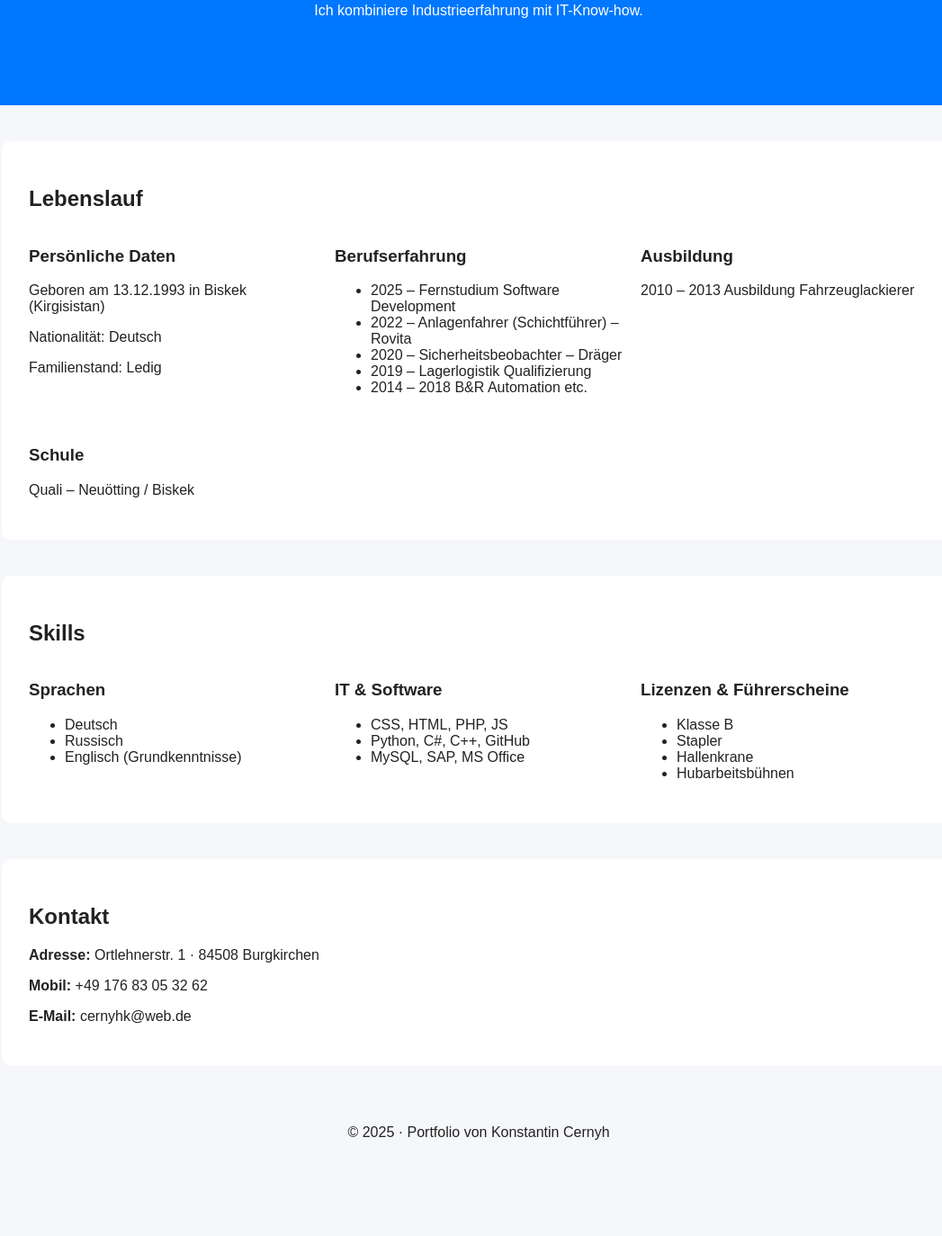
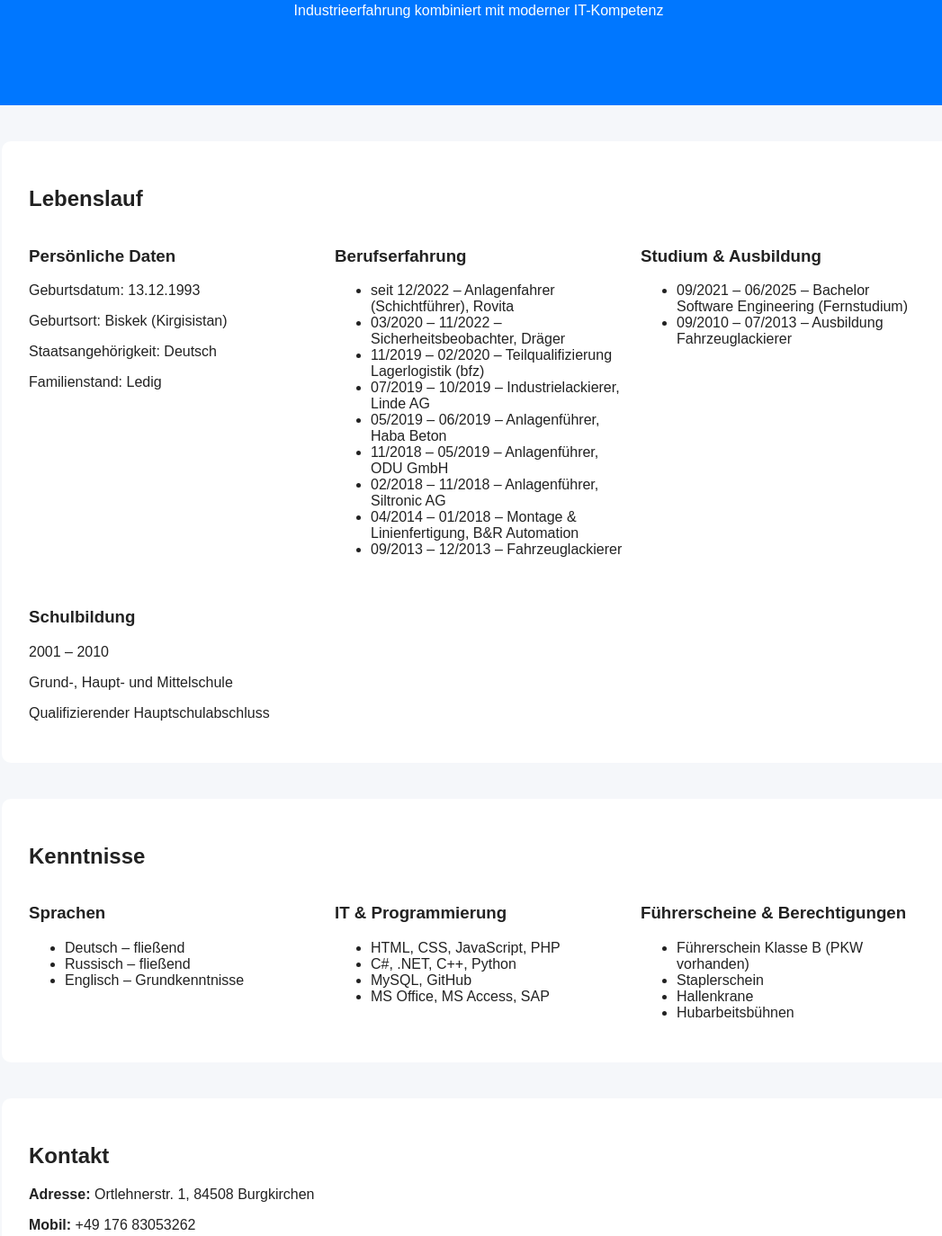
Before and after one commit to CernyhKonstantin/Lebenslauf-Konstantin-Cernyh, a plain HTML site: page Lebenslauf/index.html in a window 1280 px wide. Shown: the part 483-1857 px from the top of the page at 90% size, without its empty margins (108-1155 px from the left). Before the commit the page ends 1776 px from the top, so only its background shows below. Drawn offline with Linux system fonts and the light colour scheme.

Commit message:
Add files via upload

```diff
--- a/Lebenslauf/index.html
+++ b/Lebenslauf/index.html
@@ -12,7 +12,7 @@
     <ul>
         <li><a href="#home">Home</a></li>
         <li><a href="#cv">Lebenslauf</a></li>
-        <li><a href="#skills">Skills</a></li>
+        <li><a href="#skills">Kenntnisse</a></li>
         <li><a href="#contact">Kontakt</a></li>
     </ul>
     <button id="theme-toggle">🌓</button>
@@ -21,13 +21,14 @@
 <header id="home">
     <div class="hero">
         <img src="profile.jpg" alt="Profilbild" class="profile-img">
-        <h1>Software Developer & Anlagenfahrer</h1>
-        <p>Ich kombiniere Industrieerfahrung mit IT-Know-how.</p>
+        <h1>Software Engineer & Anlagenfahrer</h1>
+        <p>Industrieerfahrung kombiniert mit moderner IT-Kompetenz</p>
     </div>
 </header>
 
 <main>
 
+<!-- Lebenslauf -->
 <section id="cv" class="card">
     <h2>Lebenslauf</h2>
 
@@ -35,83 +36,97 @@
 
         <div>
             <h3>Persönliche Daten</h3>
-            <p>Geboren am 13.12.1993 in Biskek (Kirgisistan)</p>
-            <p>Nationalität: Deutsch</p>
+            <p>Geburtsdatum: 13.12.1993</p>
+            <p>Geburtsort: Biskek (Kirgisistan)</p>
+            <p>Staatsangehörigkeit: Deutsch</p>
             <p>Familienstand: Ledig</p>
         </div>
 
         <div>
             <h3>Berufserfahrung</h3>
             <ul>
-                <li>2025 – Fernstudium Software Development</li>
-                <li>2022 – Anlagenfahrer (Schichtführer) – Rovita</li>
-                <li>2020 – Sicherheitsbeobachter – Dräger</li>
-                <li>2019 – Lagerlogistik Qualifizierung</li>
-                <li>2014 – 2018 B&R Automation etc.</li>
+                <li>seit 12/2022 – Anlagenfahrer (Schichtführer), Rovita</li>
+                <li>03/2020 – 11/2022 – Sicherheitsbeobachter, Dräger</li>
+                <li>11/2019 – 02/2020 – Teilqualifizierung Lagerlogistik (bfz)</li>
+                <li>07/2019 – 10/2019 – Industrielackierer, Linde AG</li>
+                <li>05/2019 – 06/2019 – Anlagenführer, Haba Beton</li>
+                <li>11/2018 – 05/2019 – Anlagenführer, ODU GmbH</li>
+                <li>02/2018 – 11/2018 – Anlagenführer, Siltronic AG</li>
+                <li>04/2014 – 01/2018 – Montage & Linienfertigung, B&R Automation</li>
+                <li>09/2013 – 12/2013 – Fahrzeuglackierer</li>
             </ul>
         </div>
 
         <div>
-            <h3>Ausbildung</h3>
-            <p>2010 – 2013 Ausbildung Fahrzeuglackierer</p>
-        </div>
-
-        <div>
-            <h3>Schule</h3>
-            <p>Quali – Neuötting / Biskek</p>
-        </div>
-
-    </div>
-
-</section>
-
-
-<section id="skills" class="card">
-    <h2>Skills</h2>
-
-    <div class="skills-grid">
-        <div>
-            <h3>Sprachen</h3>
+            <h3>Studium & Ausbildung</h3>
             <ul>
-                <li>Deutsch</li>
-                <li>Russisch</li>
-                <li>Englisch (Grundkenntnisse)</li>
+                <li>09/2021 – 06/2025 – Bachelor Software Engineering (Fernstudium)</li>
+                <li>09/2010 – 07/2013 – Ausbildung Fahrzeuglackierer</li>
             </ul>
         </div>
 
         <div>
-            <h3>IT & Software</h3>
+            <h3>Schulbildung</h3>
+            <p>2001 – 2010</p>
+            <p>Grund-, Haupt- und Mittelschule</p>
+            <p>Qualifizierender Hauptschulabschluss</p>
+        </div>
+
+    </div>
+</section>
+
+
+<!-- Kenntnisse -->
+<section id="skills" class="card">
+    <h2>Kenntnisse</h2>
+
+    <div class="skills-grid">
+
+        <div>
+            <h3>Sprachen</h3>
             <ul>
-                <li>CSS, HTML, PHP, JS</li>
-                <li>Python, C#, C++, GitHub</li>
-                <li>MySQL, SAP, MS Office</li>
+                <li>Deutsch – fließend</li>
+                <li>Russisch – fließend</li>
+                <li>Englisch – Grundkenntnisse</li>
             </ul>
         </div>
 
         <div>
-            <h3>Lizenzen & Führerscheine</h3>
+            <h3>IT & Programmierung</h3>
             <ul>
-                <li>Klasse B</li>
-                <li>Stapler</li>
+                <li>HTML, CSS, JavaScript, PHP</li>
+                <li>C#, .NET, C++, Python</li>
+                <li>MySQL, GitHub</li>
+                <li>MS Office, MS Access, SAP</li>
+            </ul>
+        </div>
+
+        <div>
+            <h3>Führerscheine & Berechtigungen</h3>
+            <ul>
+                <li>Führerschein Klasse B (PKW vorhanden)</li>
+                <li>Staplerschein</li>
                 <li>Hallenkrane</li>
                 <li>Hubarbeitsbühnen</li>
             </ul>
         </div>
+
     </div>
 </section>
 
 
+<!-- Kontakt -->
 <section id="contact" class="card">
     <h2>Kontakt</h2>
-    <p><strong>Adresse:</strong> Ortlehnerstr. 1 · 84508 Burgkirchen</p>
-    <p><strong>Mobil:</strong> +49 176 83 05 32 62</p>
+    <p><strong>Adresse:</strong> Ortlehnerstr. 1, 84508 Burgkirchen</p>
+    <p><strong>Mobil:</strong> +49 176 83053262</p>
     <p><strong>E-Mail:</strong> cernyhk@web.de</p>
 </section>
 
 </main>
 
 <footer>
-    © 2025 · Portfolio von Konstantin Cernyh
+    © 2026 · Konstantin Cernyh
 </footer>
 
 <script>
```
